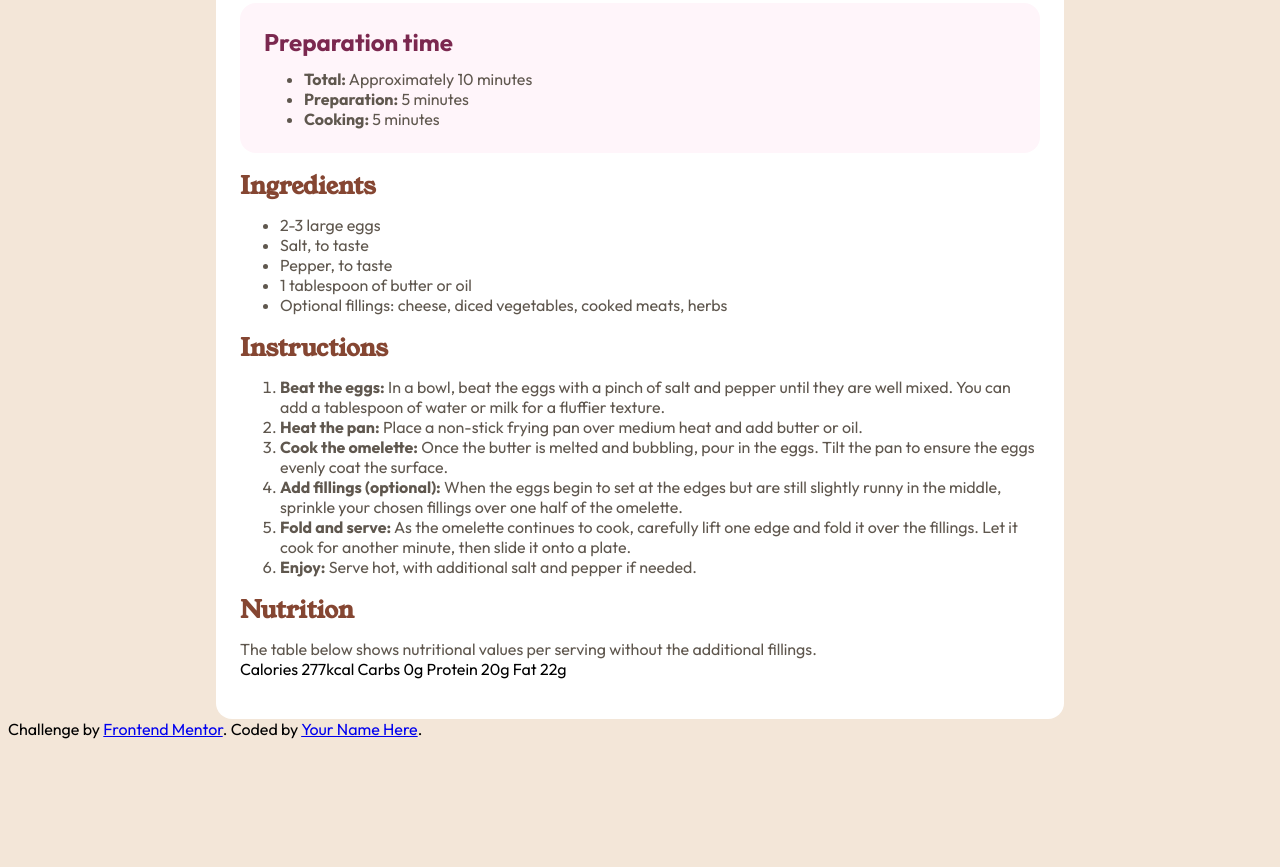
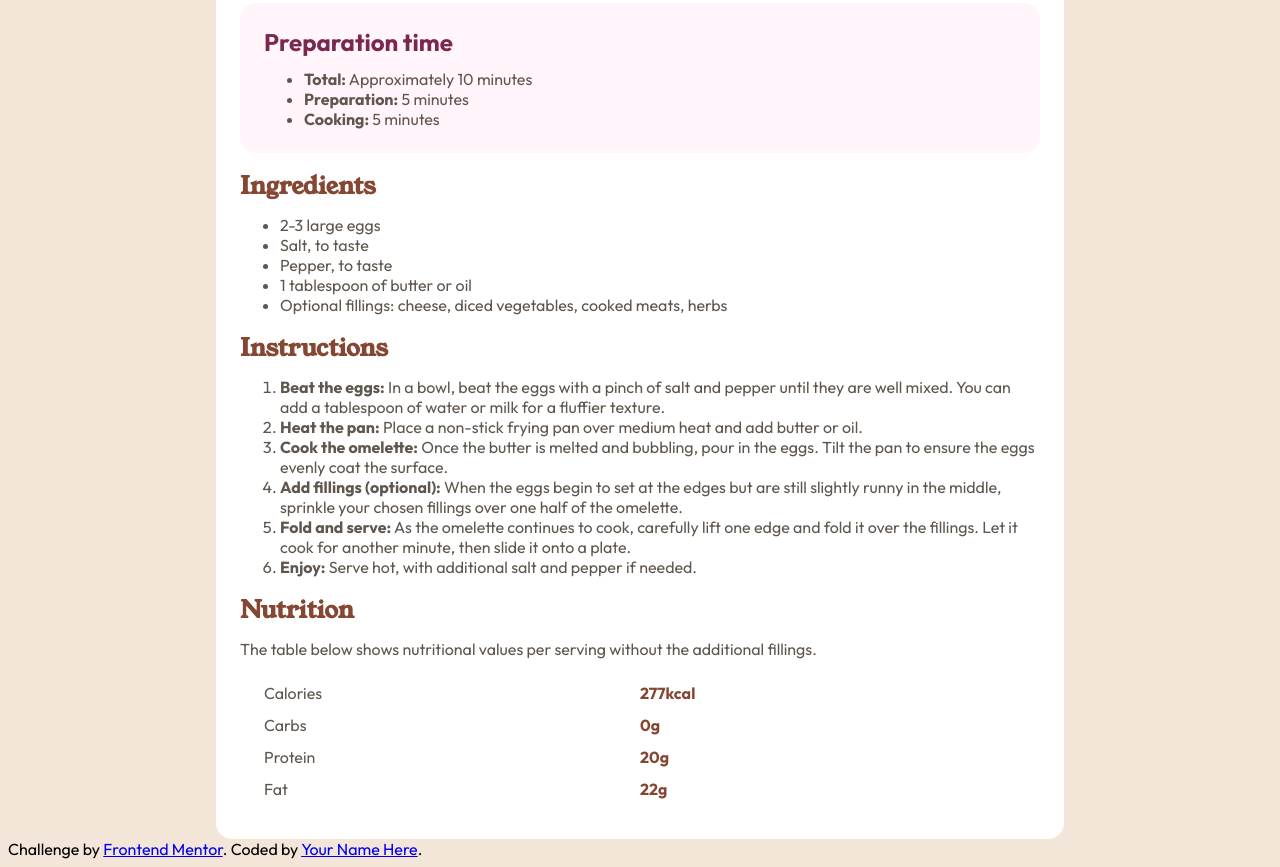
Before and after one commit to yazanalkherret/recipe-page, a plain HTML site: page index.html in a window 1280 px wide. Shown: the part 548-1415 px from the top of the page. Before the commit the page ends 1295 px from the top, so only its background shows below. Drawn offline with Linux system fonts and the light colour scheme.

Commit message:
Create table under section "Nutrition" using divs

```diff
--- a/index.html
+++ b/index.html
@@ -69,14 +69,24 @@
     <div class="container">
       <h2>Nutrition</h2>
       <p>The table below shows nutritional values per serving without the additional fillings.</p>
-      Calories
-      277kcal
-      Carbs
-      0g
-      Protein
-      20g
-      Fat
-      22g
+      <div class="info-table">
+        <div class="info-row">
+          <div class="label">Calories</div>
+          <div class="value">277kcal</div>
+        </div>
+        <div class="info-row">
+          <div class="label">Carbs</div>
+          <div class="value">0g</div>
+        </div>
+        <div class="info-row">
+          <div class="label">Protein</div>
+          <div class="value">20g</div>
+        </div>
+        <div class="info-row">
+          <div class="label">Fat</div>
+          <div class="value">22g</div>
+        </div>
+      </div>
     </div>
   </div>
 
--- a/style.css
+++ b/style.css
@@ -56,3 +56,26 @@ img {
     color: hsl(332, 51%, 32%);
     font-family: 'Outfit', sans-serif;
 }
+
+
+.info-table {
+    color: hsl(30, 10%, 34%);
+    font-size: 16px;
+    padding-top: 24px;
+    padding-left: 24px;
+    padding-right: 24px;
+}
+
+.info-row {
+    display: flex;
+    margin-bottom: 12px;
+}
+
+.info-row div {
+    width: 50%;
+}
+
+.info-row .value {
+    color:hsl(14, 45%, 36%);
+    font-weight: bold;
+}
```
